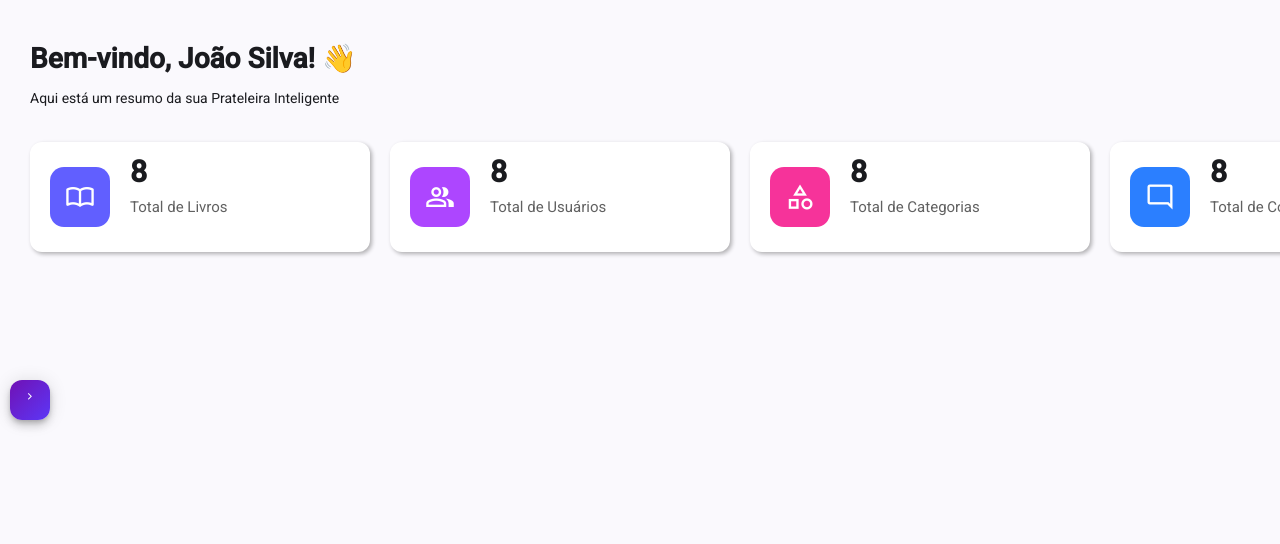
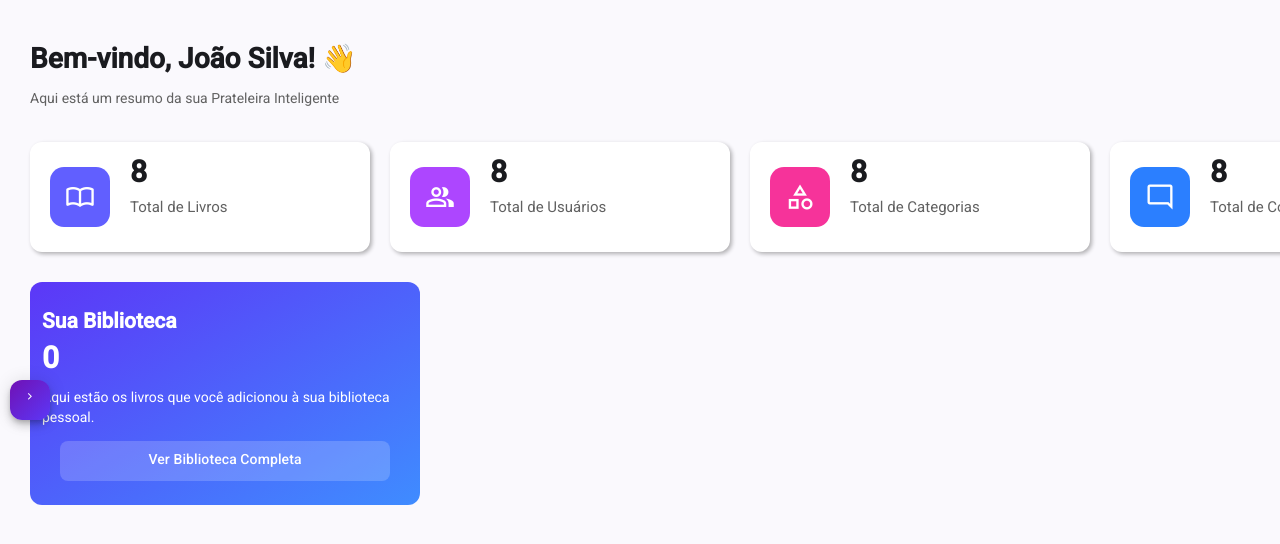
Before and after one commit to LuizBuarqueDev/Prateleira-Inteligente-Frontend-2.0v, an Angular app in the folder Prateleira-Inteligente-Frontend-2.0v/: page / in a window 1280 px wide. Shown: the top 544 px of the page. Built offline with nearby package versions, Linux system fonts and the light colour scheme.

Commit message:
feat: add YourLibrary component and integrate it into the dashboard page

```diff
--- /dev/null
+++ b/Prateleira-Inteligente-Frontend-2.0v/src/app/pages/dashboard/components/your-library/your-library.component.html
@@ -0,0 +1,8 @@
+<div class="your-library-container">
+  <h2>Sua Biblioteca</h2>
+  <data [value]="count" class="library-count">
+    {{ count }}
+  </data>
+  <p>Aqui estão os livros que você adicionou à sua biblioteca pessoal.</p>
+  <a class="btn" href="/library" mat-button>Ver Biblioteca Completa</a>
+</div>
--- /dev/null
+++ b/Prateleira-Inteligente-Frontend-2.0v/src/app/pages/dashboard/components/your-library/your-library.component.scss
@@ -0,0 +1,33 @@
+.your-library-container {
+  max-width: 30%;
+  color: var(--light);
+  background: var(--gradient-2);
+  border-radius: 12px;
+  padding: 12px;
+
+  data {
+    font-size: 30px;
+    font-weight: 700;
+  }
+
+  .btn {
+    display: block;
+    width: 90%;
+    margin: 12px auto;
+    padding: 8px 16px;
+
+    color: var(--light);
+    text-decoration: none;
+
+    background: color-mix(in srgb, var(--light) 18%, transparent);
+
+    border-radius: 8px;
+    text-align: center;
+
+    transition: background 0.2s ease;
+
+    &:hover {
+      background: color-mix(in srgb, var(--light) 28%, transparent);
+    }
+  }
+}
--- /dev/null
+++ b/Prateleira-Inteligente-Frontend-2.0v/src/app/pages/dashboard/components/your-library/your-library.component.ts
@@ -0,0 +1,12 @@
+import { Component } from '@angular/core';
+import { MatButtonModule } from '@angular/material/button';
+
+@Component({
+  selector: 'app-your-library',
+  templateUrl: './your-library.component.html',
+  styleUrl: './your-library.component.scss',
+  imports: [MatButtonModule],
+})
+export class YourLibraryComponent {
+  count: number = 0;
+}
--- a/Prateleira-Inteligente-Frontend-2.0v/src/app/pages/dashboard/dashboard.page.html
+++ b/Prateleira-Inteligente-Frontend-2.0v/src/app/pages/dashboard/dashboard.page.html
@@ -3,5 +3,8 @@
     <h1>Bem-vindo, João Silva! 👋</h1>
     <p>Aqui está um resumo da sua Prateleira Inteligente</p>
   </div>
-  <app-stats-cards-container></app-stats-cards-container>
+  <app-stats-cards-container />
+  <div class="spacer">
+    <app-your-library />
+  </div>
 </div>
--- a/Prateleira-Inteligente-Frontend-2.0v/src/app/pages/dashboard/dashboard.page.scss
+++ b/Prateleira-Inteligente-Frontend-2.0v/src/app/pages/dashboard/dashboard.page.scss
@@ -2,4 +2,7 @@
   display: flex;
   flex-direction: column;
   padding: 30px;
+  p {
+    color: var(--dark-gray);
+  }
 }
--- a/Prateleira-Inteligente-Frontend-2.0v/src/app/pages/dashboard/dashboard.page.ts
+++ b/Prateleira-Inteligente-Frontend-2.0v/src/app/pages/dashboard/dashboard.page.ts
@@ -1,11 +1,12 @@
 import { Component } from '@angular/core';
 import { StatsCardsContainerComponent } from './components/stats-cards-container/stats-cards-container.component';
+import { YourLibraryComponent } from './components/your-library/your-library.component';
 
 @Component({
   selector: 'app-dashboard',
   standalone: true,
   templateUrl: 'dashboard.page.html',
   styleUrls: ['dashboard.page.scss'],
-  imports: [StatsCardsContainerComponent],
+  imports: [StatsCardsContainerComponent, YourLibraryComponent],
 })
 export class DashboardPage {}
--- a/Prateleira-Inteligente-Frontend-2.0v/src/base.scss
+++ b/Prateleira-Inteligente-Frontend-2.0v/src/base.scss
@@ -10,6 +10,8 @@
   --light-border: #e0e0e0;
 
   --gradient-1: linear-gradient(to bottom right, #7011b4, #5c37f7);
+  --gradient-2: linear-gradient(to bottom right, #5c37f7, #3f8cff);
+  --gradient-3: linear-gradient(to bottom right, #4b0f8c, #7011b4);
 
   --book-stat-icon-bg: #615fff;
   --user-stat-icon-bg: #ad46ff;
```
